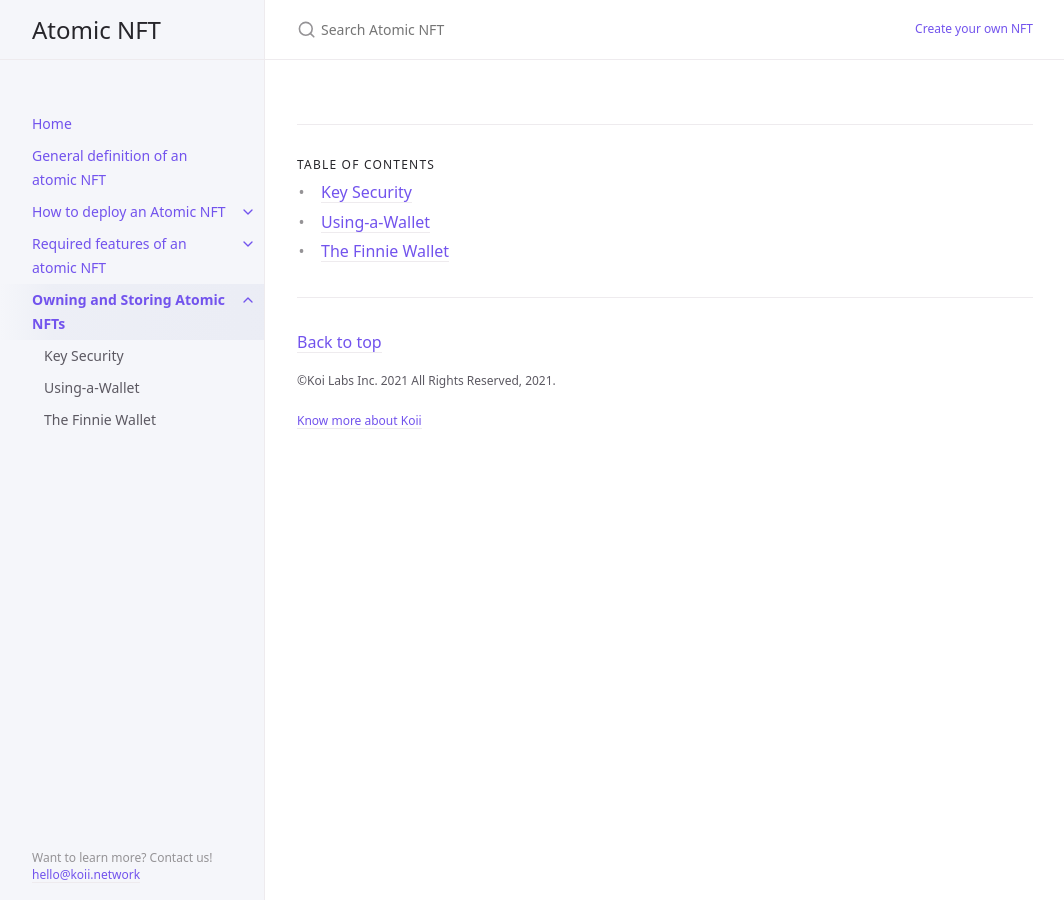
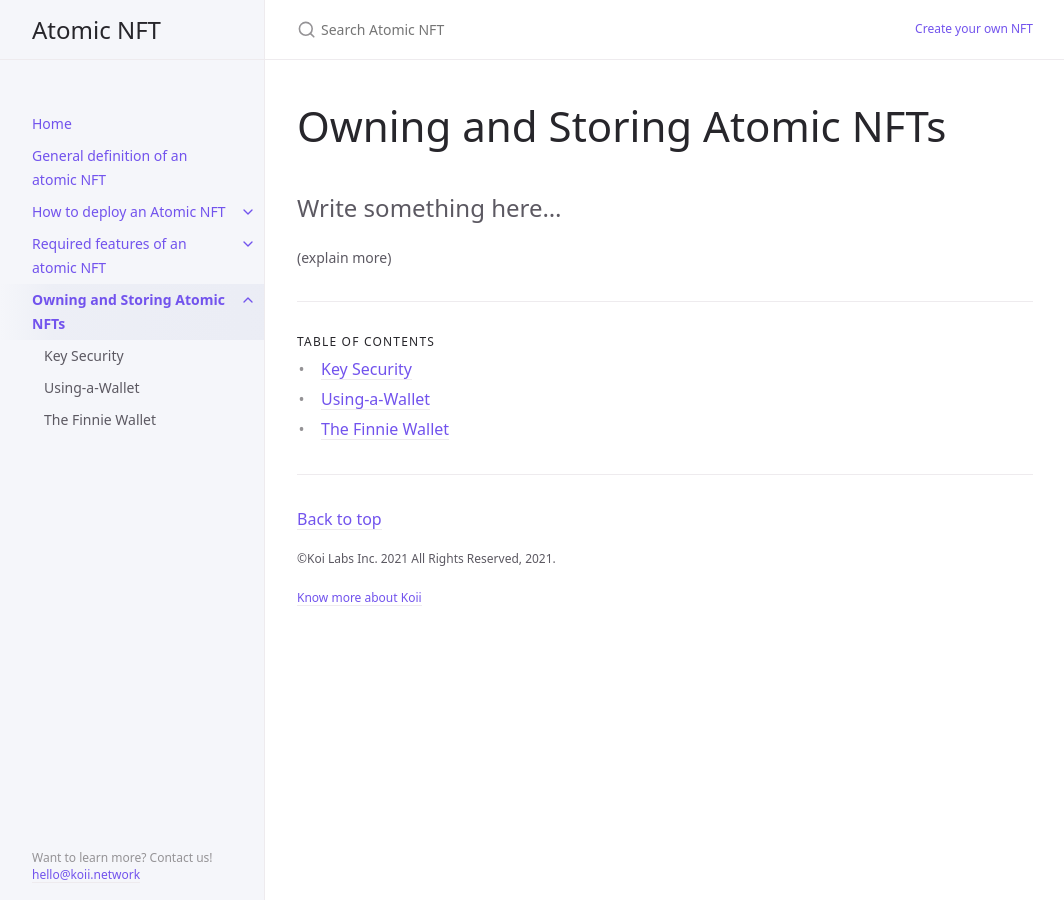
Before and after one commit to atomic-nfts/site, a Jekyll site: the page built from docs/Owning-and-Storing-Atomic-NFTs/Owning-and-Storing-Atomic-NFTs.md, in a window 1280 px wide. Shown: the whole page, without its empty margins (107-1171 px from the left). Built offline with Jekyll 4.4.1, drawn with Linux system fonts in a browser that asks for light colours.

Commit message:
update more sections

```diff
--- a/docs/Owning-and-Storing-Atomic-NFTs/Owning-and-Storing-Atomic-NFTs.md
+++ b/docs/Owning-and-Storing-Atomic-NFTs/Owning-and-Storing-Atomic-NFTs.md
@@ -6,3 +6,13 @@ nav_order: 5
 has_children: true
 permalink: docs/Owning-and-Storing-Atomic-NFTs
 ---
+
+## Owning and Storing Atomic NFTs
+{: .fs-9 }
+
+<br>
+Write something here...
+{: .fs-6 .fw-400 }
+
+(explain more)
+{: .fs-3 .fw-400 }
```
Also changed, not shown: docs/Owning-and-Storing-Atomic-NFTs/Key-Security.md (+3 -0 lines), docs/Owning-and-Storing-Atomic-NFTs/The-Finnie-Wallet.md (+3 -0 lines), docs/Owning-and-Storing-Atomic-NFTs/Using-a-Wallet.md (+7 -0 lines), 5 other files.
